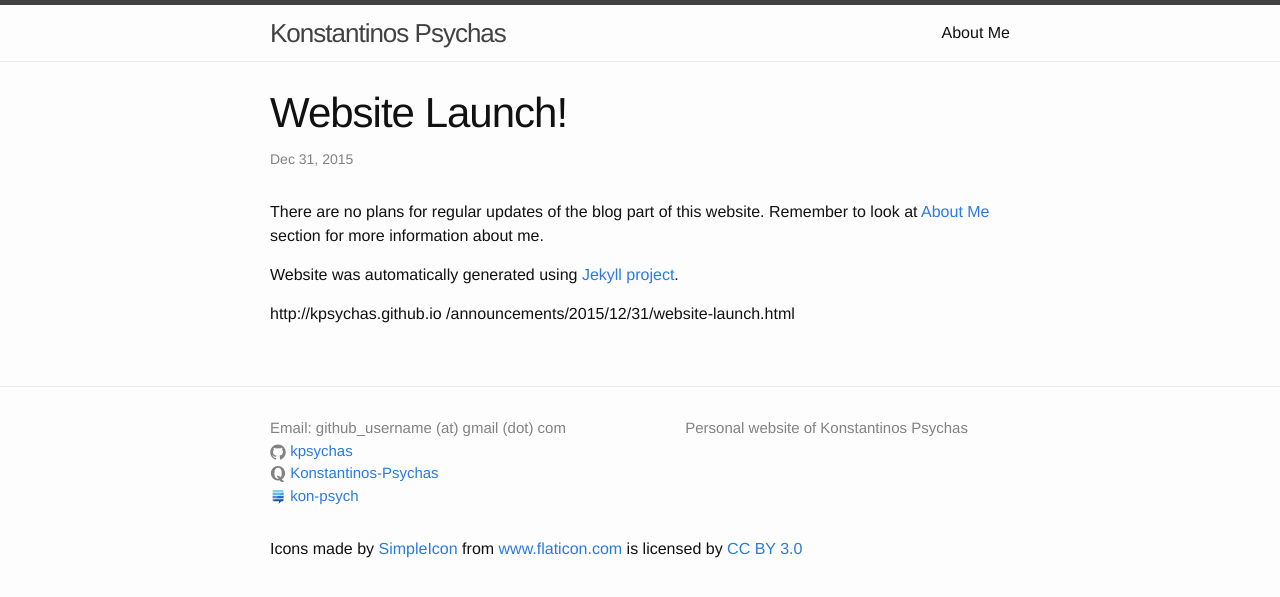
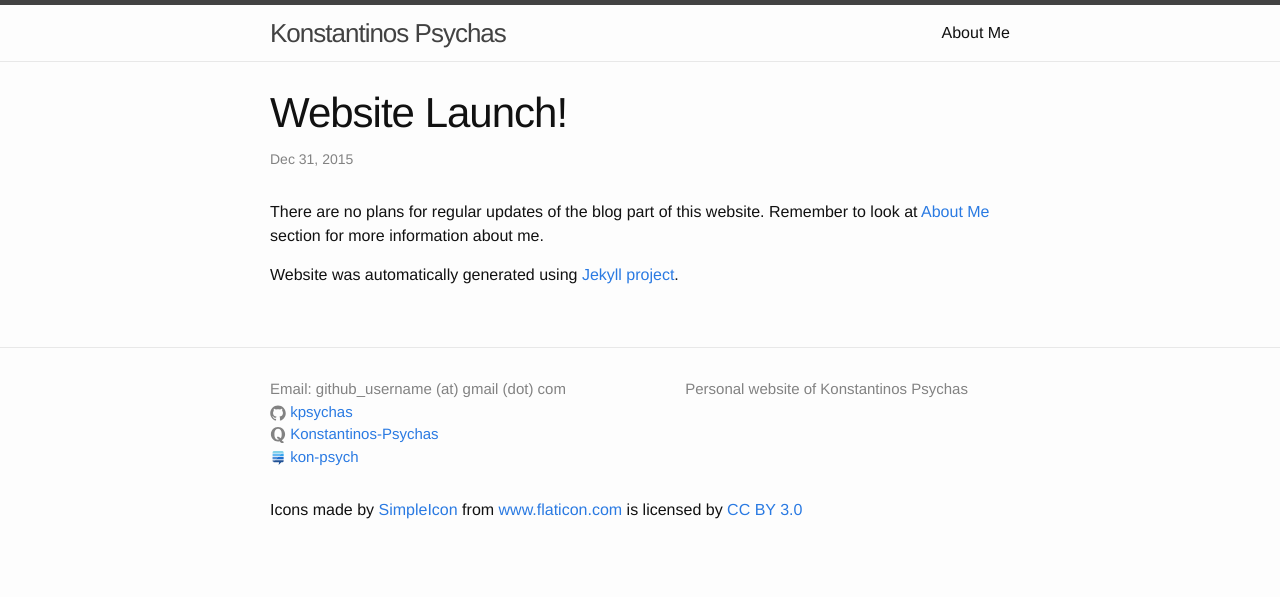
Before and after one commit to kpsychas/kpsychas.github.io, a Jekyll site: the page built from _posts/2015-12-31-website-launch.markdown, in a window 1280 px wide. Shown: the top 597 px of the page. Built offline with Jekyll 4.4.1, drawn with Linux system fonts in a browser that asks for light colours.

Commit message:
Minor fix

```diff
--- a/_posts/2015-12-31-website-launch.markdown
+++ b/_posts/2015-12-31-website-launch.markdown
@@ -11,8 +11,5 @@ Remember to look at [About Me][about] section for more information about me.
 
 Website was automatically generated using [Jekyll project][jekyll].
 
-{{ site.url }}
-{{ page.url }}
-
 [about]:	/about/
 [jekyll]:   http://jekyllrb.com/
```
